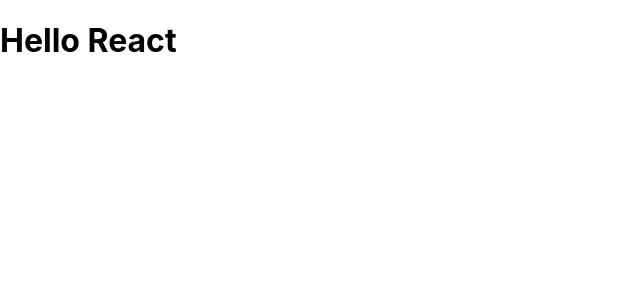
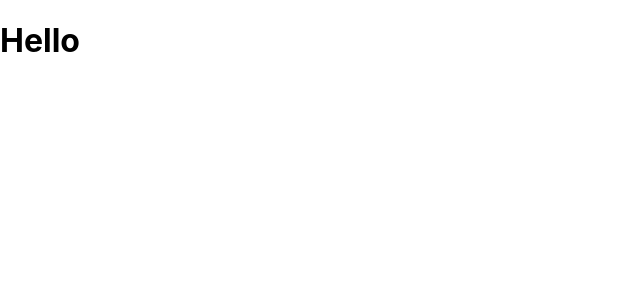
Before and after one commit to mrwizard82d1/react-ts-tdd-ws, a React (Create React App) app: page / in a window 1280 px wide. Shown: the top 300 px of the page, without its empty margins (0-640 px from the left). Built offline with nearby package versions, Linux system fonts and the light colour scheme.

Commit message:
(BROKE) Add name parameter to heading
This commit gets the type of the props parameter correct - but it is
inline.

```diff
--- a/src/App.tsx
+++ b/src/App.tsx
@@ -1,7 +1,7 @@
 import React from "react";
 
-export function Heading() {
-  return <h1>{"Hello React"}</h1>;
+export function Heading({name}: {name: string}) {
+  return <h1>Hello {name}</h1>;
 }
 
 function App() {
```
Also changed, not shown: 1 other file (tests, documents, lock files or other folders).
